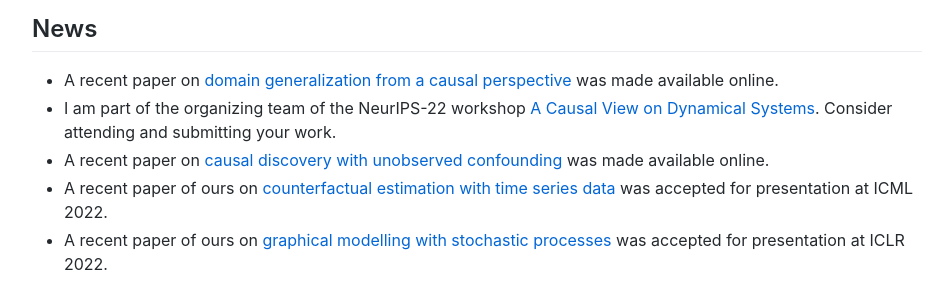
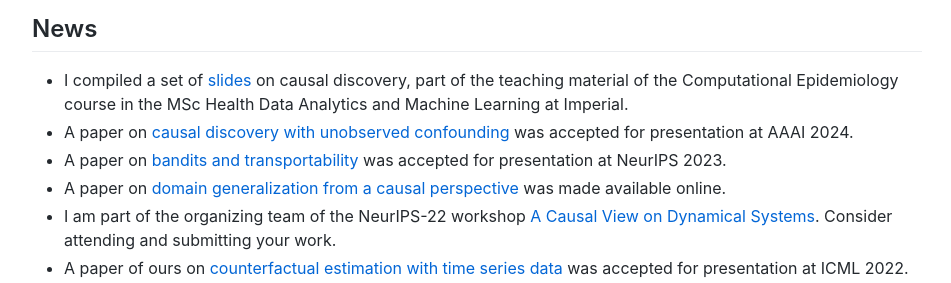
Before and after one commit to alexisbellot/alexisbellot.github.io, a plain HTML site: page index.html in a window 1280 px wide. Shown: the part 888-1171 px from the top of the page, without its empty margins (163-1114 px from the left). Drawn offline with Linux system fonts and the light colour scheme.

Commit message:
Add files via upload

```diff
--- a/index.html
+++ b/index.html
@@ -88,19 +88,25 @@
 
 			<ul>
 				<li>
-					A recent paper on <a href="https://causalai.net/r88.pdf">domain generalization from a causal perspective</a> was made available online.
+					I compiled a set of <a href="Slides_Causal_Discovery.pdf">slides</a> on causal discovery, part of the teaching material of the Computational Epidemiology course in the MSc Health Data Analytics and Machine Learning at Imperial.
+				</li>
+				<li>
+					A paper on <a href="https://causalai.net/r83.pdf">causal discovery with unobserved confounding</a> was accepted for presentation at AAAI 2024.
+				</li>
+				<li>
+					A paper on <a href="https://proceedings.neurips.cc/paper_files/paper/2023/file/8a8ce53beb3775522305e0a6033d4455-Paper-Conference.pdf">bandits and transportability</a> was accepted for presentation at NeurIPS 2023.
+				</li>
+				<li>
+					A paper on <a href="https://causalai.net/r88.pdf">domain generalization from a causal perspective</a> was made available online.
 				</li>
 				<li>
 					I am part of the organizing team of the NeurIPS-22 workshop <a href="https://sites.google.com/view/caudyn2022">A Causal View on Dynamical Systems</a>. Consider attending and submitting your work.
 				</li>
 				<li>
-					A recent paper on <a href="https://causalai.net/r83.pdf">causal discovery with unobserved confounding</a> was made available online.
+					A paper of ours on <a href="https://arxiv.org/pdf/2206.08311.pdf">counterfactual estimation with time series data</a> was accepted for presentation at ICML 2022.
 				</li>
 				<li>
-					A recent paper of ours on <a href="https://arxiv.org/pdf/2206.08311.pdf">counterfactual estimation with time series data</a> was accepted for presentation at ICML 2022.
-				</li>
-				<li>
-					A recent paper of ours on <a href="https://openreview.net/pdf?id=SsHBkfeRF9L">graphical modelling with stochastic processes</a> was accepted for presentation at ICLR 2022.
+					A paper of ours on <a href="https://openreview.net/pdf?id=SsHBkfeRF9L">graphical modelling with stochastic processes</a> was accepted for presentation at ICLR 2022.
 				</li>
 				<li>
 					I am part of the logistics committee of the NeurIPS-21 Workshop "Causal Inference & Machine Learning: Why now?" (WHY-21). Consider attending, see more details <a href="https://why21.causalai.net/">here</a>.
@@ -109,7 +115,7 @@
 					The recording of my presentation on <a href="https://www.youtube.com/watch?v=A-H4NeazV08&ab_channel=RiceUECE">synthetic controls</a> at the Rice ECE Speaker Series Seminar is available.
 				</li>
 				<li>
-					A recent paper of ours on <a href="https://proceedings.neurips.cc/paper/2021/file/c80bcf42c220b8f5c41f85344242f1b0-Paper.pdf">causally-inspired imputation</a> was accepted for presentation at NeurIPS 2021.
+					A paper of ours on <a href="https://proceedings.neurips.cc/paper/2021/file/c80bcf42c220b8f5c41f85344242f1b0-Paper.pdf">causally-inspired imputation</a> was accepted for presentation at NeurIPS 2021.
 				</li>
 				<li>
 					Two recent papers of ours on hypothesis testing with  <a href="https://proceedings.mlr.press/v161/bellot21a/bellot21a.pdf">sets</a> and with  <a href="https://proceedings.mlr.press/v161/bellot21b/bellot21b.pdf">selection bias</a> were accepted for presentation at UAI 2021.
```
Also changed, not shown: 1 other file.
